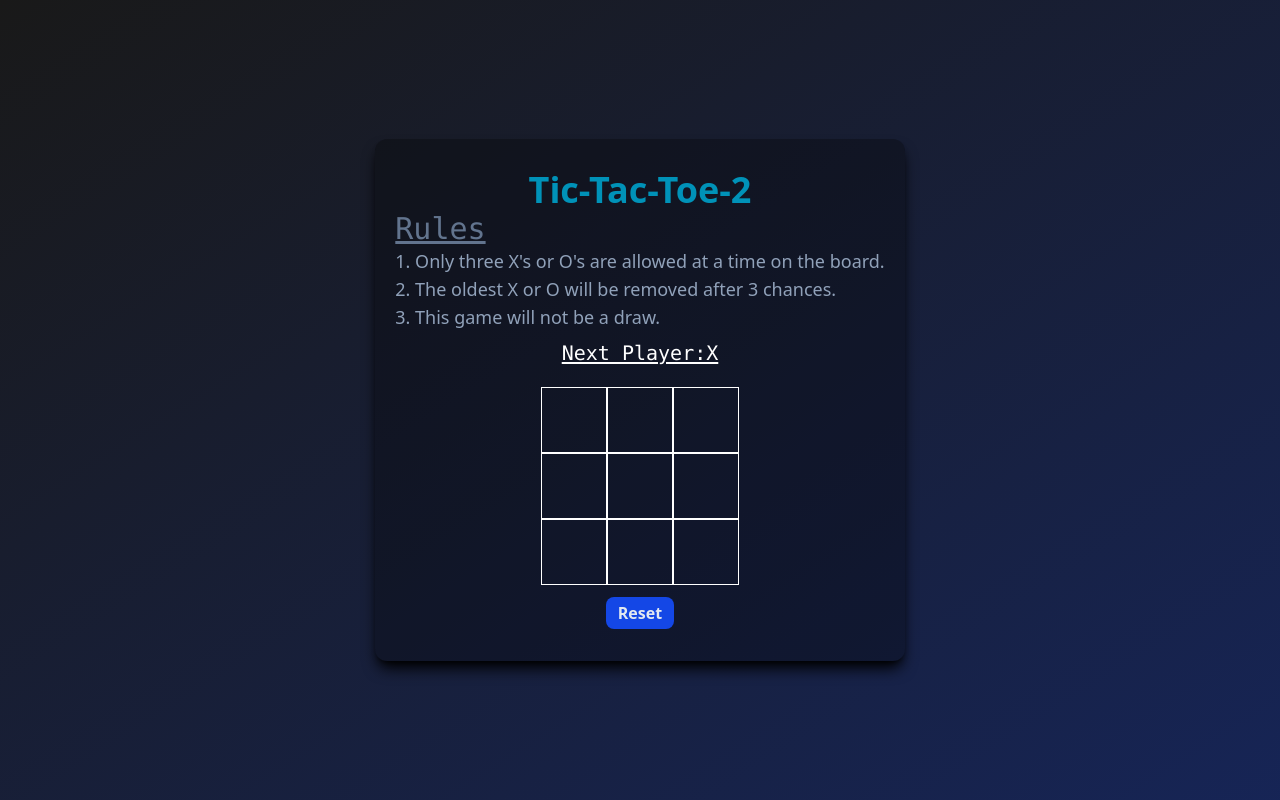
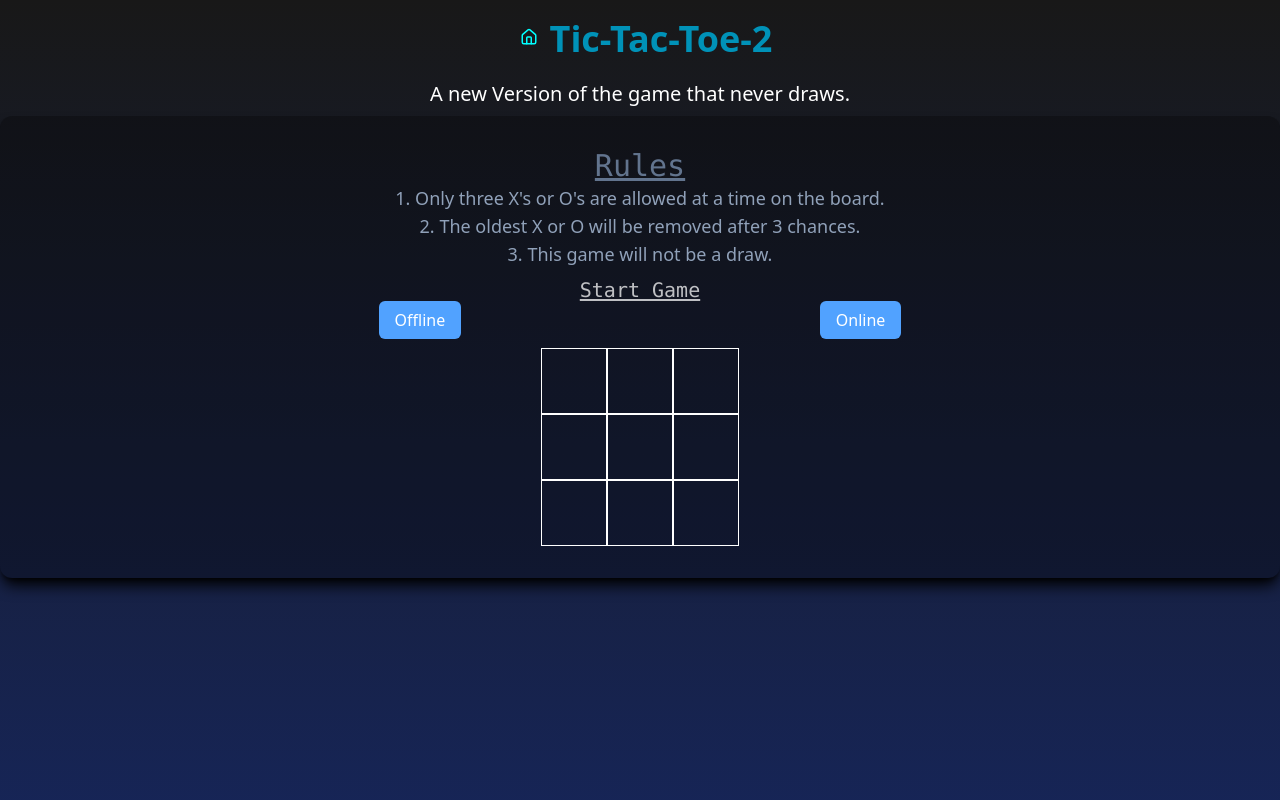
Before and after one commit to Prakhyath19/tic-tic-tic, a React (Vite) app: page / in a window 1280 px wide. Built offline with nearby package versions, Linux system fonts and the light colour scheme.

Commit message:
Using React router, Created a Home Page, offline, online pages. Online functionlaity yet to be carried out.

```diff
--- a/package.json
+++ b/package.json
@@ -12,8 +12,10 @@
   "dependencies": {
     "@tailwindcss/vite": "^4.1.5",
     "@vitejs/plugin-react": "^4.4.1",
+    "lucide-react": "^0.511.0",
     "react": "^19.1.0",
     "react-dom": "^19.1.0",
+    "react-router": "^7.6.0",
     "tailwindcss": "^4.1.5",
     "uuid": "^11.1.0",
     "ws": "^8.18.2"
--- a/src/App.jsx
+++ b/src/App.jsx
@@ -1,6 +1,79 @@
 import { useState } from "react";
-import { useEffect } from "react";
+// import { useEffect } from "react";
+import { BrowserRouter, Routes, Route, Link, useNavigate } from "react-router";
+import { Home } from "lucide-react";
 
+const AppLayout = ({ children }) => {
+  const navigate = useNavigate();
+  return (
+    <>
+      <div
+        className="min-h-screen bg-black/90
+        bg-gradient-to-b to-blue-950
+        flex-col items-center justify-center
+
+          "
+      >
+        <div className="flex items-center justify-center py-5">
+          <div className="">
+            <button
+              onClick={() => {
+                navigate("/");
+              }}
+              className="px-3 cursor-pointer"
+            >
+              <Home color="cyan" size={18} className="" />
+            </button>
+          </div>
+          <h1
+            className=" animate-bounce text-cyan-600
+           text-4xl text-center font-bold"
+          >
+            Tic-Tac-Toe-2
+          </h1>
+        </div>
+        <div className="">{children}</div>
+      </div>
+    </>
+  );
+};
+function HomePage() {
+  return (
+    <div className="flex-col items-center justify-center text-center">
+      <h1 className="text-white mb-2 text-xl">
+        A new Version of the game that never draws.
+      </h1>
+      {/* <Game /> */}
+      {/* <hr className="text-sl" /> */}
+      {/* <h2 className="text-white font-semibold text-2xl">Select mode</h2> */}
+      {/* <div className="flex items-center justify-evenly">
+        <Link
+          to="/offline"
+          className="bg-blue-400 hover:bg-blue-500 cursor-pointer   px-4 py-2 rounded-md "
+          // onClick={() => console.log("Offline Clicked")}
+        >
+          Offline
+        </Link>
+        <Link
+          to="/online"
+          className="bg-blue-400 hover:bg-blue-500 cursor-pointer   px-4 py-2 rounded-md "
+          // onClick={() => console.log("Online Clicked")}
+        >
+          Online
+        </Link>
+      </div> */}
+      <Game />
+    </div>
+  );
+}
+
+function Result() {
+  return (
+    <div>
+      <div></div>
+    </div>
+  );
+}
 function Square({ value, onSquareClick }) {
   return (
     <button
@@ -13,7 +86,17 @@ function Square({ value, onSquareClick }) {
   );
 }
 
-function Board({ xIsNext, squares, onPlay, xQ, oQ, resetBoard }) {
+function Board({
+  xIsNext,
+  squares,
+  onPlay,
+  xQ,
+  oQ,
+  resetBoard,
+  isOnline,
+  isHome = true,
+}) {
+  console.log(`isOnline: ${isOnline}`);
   function handleClick(i) {
     if (squares[i] || calculateWinner(squares)) {
       return;
@@ -55,22 +138,20 @@ function Board({ xIsNext, squares, onPlay, xQ, oQ, resetBoard }) {
   } else {
     status = `Next Player:` + (xIsNext ? "X" : "O");
   }
+  {
+    isHome ? (status = "Start Game") : (status = status);
+  }
+
   return (
-    // <div
-    //   id="card"
-    //   className="p-10 px-20 bg-black/30
-    //    text-white rounded-xl shadow-lg  shadow-black
-    //     flex flex-col items-center justify-center z-10"
-    // >
     <div
       id="card"
       className="p-8 px-5 bg-black/30
        text-white rounded-xl shadow-lg  shadow-black
         flex flex-col items-center justify-center"
     >
-      <h1 className=" animate-bounce text-cyan-600 text-4xl font-bold">
+      {/* <h1 className=" animate-bounce text-cyan-600 text-4xl font-bold">
         Tic-Tac-Toe-2
-      </h1>
+      </h1> */}
       <div>
         <h2 className="text-3xl underline font-mono text-slate-500">Rules</h2>
         <ol className="text-lg text-slate-400">
@@ -81,10 +162,36 @@ function Board({ xIsNext, squares, onPlay, xQ, oQ, resetBoard }) {
       </div>
       <div
         id="status-message"
-        className="mt-2 font-mono text-xl  text-bold underline underline-offset-2 pb-1"
+        className="mt-2 font-mono animate-pulse text-xl text-bold underline underline-offset-2 pb-1"
       >
         {status}
       </div>
+      {isHome ? (
+        <div className="flex w-full items-center justify-evenly">
+          <div>
+            <Link
+              to="/offline"
+              className="bg-blue-400 hover:bg-blue-500
+             cursor-pointer   px-4 py-2 rounded-md "
+              // onClick={() => (isHome = false)}
+            >
+              Offline
+            </Link>
+          </div>
+          <div>
+            <Link
+              to="/online"
+              className="bg-blue-400 hover:bg-blue-500 cursor-pointer   px-4 py-2 rounded-md "
+              // onClick={() => console.log("Online Clicked")}
+            >
+              Online
+            </Link>
+          </div>
+        </div>
+      ) : (
+        <div></div>
+      )}
+
       <div
         id="board"
         className=" mt-4
@@ -106,19 +213,28 @@ function Board({ xIsNext, squares, onPlay, xQ, oQ, resetBoard }) {
           <Square value={squares[8]} onSquareClick={() => handleClick(8)} />
         </div>
       </div>
+      {isHome ? (
+        <div></div>
+      ) : (
         <button
-        className="rounded-lg  mt-3 text-slate-200 font-semibold bg-blue-700 px-3 py-1 hover:bg-blue-800"
+          className="rounded-lg  mt-3 text-slate-200
+          font-semibold bg-blue-700 px-3 py-1
+        hover:bg-blue-800
+          transition duration-300 ease-in-out
+          transform hover:scale-105
+          "
           onClick={() => {
             resetBoard();
           }}
         >
           Reset
         </button>
+      )}
     </div>
   );
 }
 
-export default function Game() {
+function Game({ isOnline, isHome }) {
   class Queue {
     constructor() {
       this.items = [];
@@ -165,10 +281,10 @@ export default function Game() {
 
   return (
     <>
-      <div
+      {/* <div
         className=" min-h-screen bg-black/90 bg-gradient-to-br
           to-blue-950 flex items-center justify-center"
-      >
+      > */}
       <Board
         xIsNext={xIsNext}
         squares={currentSquares}
@@ -176,9 +292,119 @@ export default function Game() {
         resetBoard={resetBoard}
         xQ={xQ}
         oQ={oQ}
+        isOnline={isOnline}
+        isHome={isHome}
+      />
+      {/* </div> */}
+    </>
+  );
+}
+function Offline() {
+  return (
+    <>
+      <Game isOnline={false} isHome={false} />;
+    </>
+  );
+}
+function ShowOnlineMenu() {
+  const [room, setRoom] = useState(false);
+  return (
+    <div>
+      <div className="flex items-center justify-evenly">
+        <button className="bg-blue-300 hover:bg-blue-500 rounded-md px-4 py-2">
+          Create Room
+        </button>
+        <button
+          className="bg-blue-300 hover:bg-blue-500 rounded-md px-4 py-2"
+          onClick={() => {
+            setRoom(true);
+          }}
+        >
+          Join room
+        </button>
+      </div>
+      {!room ? (
+        <div></div>
+      ) : (
+        <div
+          className="flex w-full items-center justify-center
+         mt-5"
+        >
+          <div>
+            <input
+              type="text"
+              className="border rounded-md
+               border-white text-white font-semibold
+               p-2 mr-4
+               "
+              placeholder="Enter Room code"
             />
           </div>
+
+          <button
+            // type="button"
+            className="text-white rounded-md
+             bg-green-500 hover:bg-green-600
+              px-4 py-2"
+          >
+            Enter
+          </button>
+        </div>
+      )}
+    </div>
+  );
+}
+function Online() {
+  return (
+    <>
+      {/* <ShowOnlineMenu /> */}
+      {/* <Game isOnline={true} />; */}
     </>
+  );
+}
+
+export default function App() {
+  return (
+    <BrowserRouter>
+      <div className="min-h-screen bg-gray-100">
+        <Routes>
+          <Route
+            path="/"
+            element={
+              <AppLayout>
+                <HomePage />
+              </AppLayout>
+            }
+          />
+          <Route
+            path="/offline"
+            element={
+              <AppLayout>
+                <Offline />
+              </AppLayout>
+            }
+          />
+          <Route
+            path="/online"
+            element={
+              <AppLayout>
+                <ShowOnlineMenu />
+              </AppLayout>
+            }
+          />
+          {/* <Route path = "/Result" element = {<AppLayout><Online/></AppLayout>} /> */}
+        </Routes>
+      </div>
+      <style>{`
+        @keyframes fadeIn {
+          from { opacity: 0; transform: translateY(10px); }
+          to { opacity: 1; transform: translateY(0); }
+        }
+        .animate-fadeIn {
+          animation: fadeIn 0.5s ease-out forwards;
+        }
+      `}</style>
+    </BrowserRouter>
   );
 }
 
```
Also changed, not shown: 2 other files (tests, documents, lock files or other folders). Lines whose indentation alone changed are shown as unchanged.
